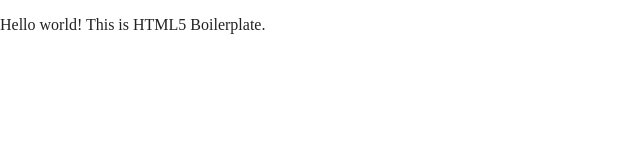
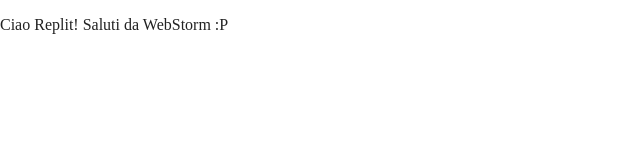
Before and after one commit to AlphaLekter/WebSandbox, a website built with Parcel: page index.html in a window 1280 px wide. Shown: the full height of the page, 0-640 px from the left. Built offline with nearby package versions, Linux system fonts and the light colour scheme.

Commit message:
Home text test edit

```diff
--- a/index.html
+++ b/index.html
@@ -25,7 +25,7 @@
 <body>
 
   <!-- Add your site or application content here -->
-  <p>Hello world! This is HTML5 Boilerplate.</p>
+  <p>Ciao Replit! Saluti da WebStorm :P</p>
   <script src="js/vendor/modernizr-3.11.2.min.js"></script>
   <script src="js/plugins.js"></script>
   <script src="js/main.js"></script>
```
